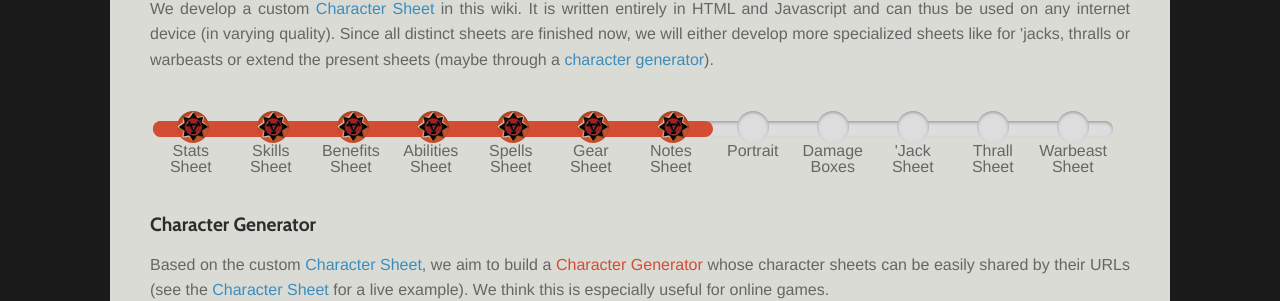
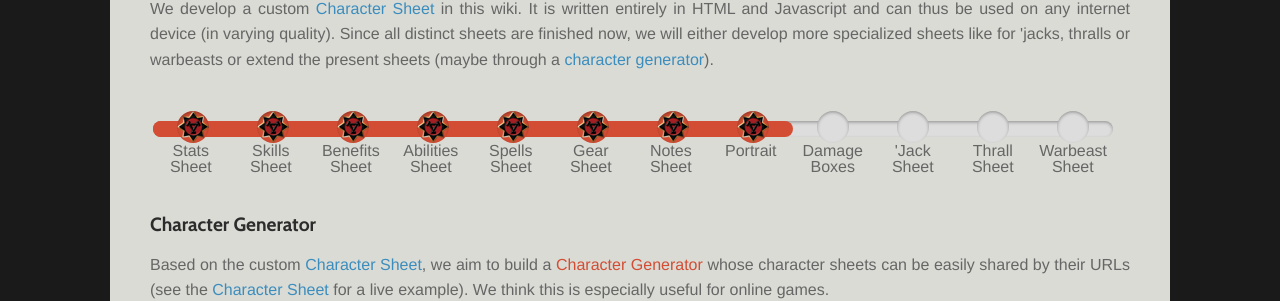
Before and after one commit to ikrpg/ikrpg.github.io, a Jekyll site: the page built from index.html, in a window 1280 px wide. Shown: the part 806-1107 px from the top of the page. Built offline with Jekyll 4.4.1, drawn with Linux system fonts in a browser that asks for light colours.

Commit message:
Marked portrait step in character sheet progress bar as DONE.

```diff
--- a/index.html
+++ b/index.html
@@ -160,9 +160,9 @@ tags: [ Factual dimension, Geographic dimension, Time dimension ]
         <li><a href="#Steamjack-Sheet"><span>'Jack<br />Sheet</span></a>
     <ul id="Damage-Boxes">
         <li><a href="#Damage-Boxes"><span>Damage<br />Boxes</span></a>
-    <ul id="Portrait">
+    <ul class="current" id="Portrait">
         <li><a href="#Portrait"><span>Portrait</span></a>
-    <ul class="current" id="Notes">
+    <ul id="Notes">
         <li><a href="#Notes"><span>Notes<br />Sheet</span></a>
     <ul id="Gear">
         <li><a href="#Gear"><span>Gear<br />Sheet</span></a>
```
